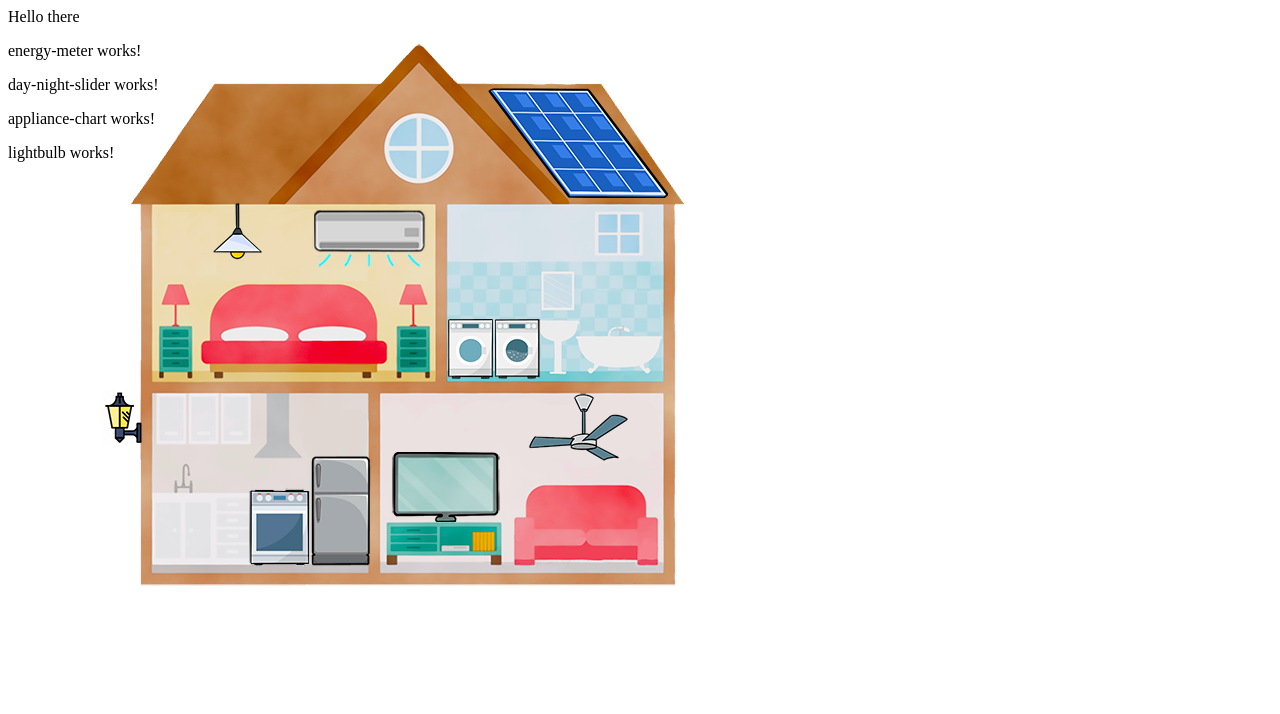
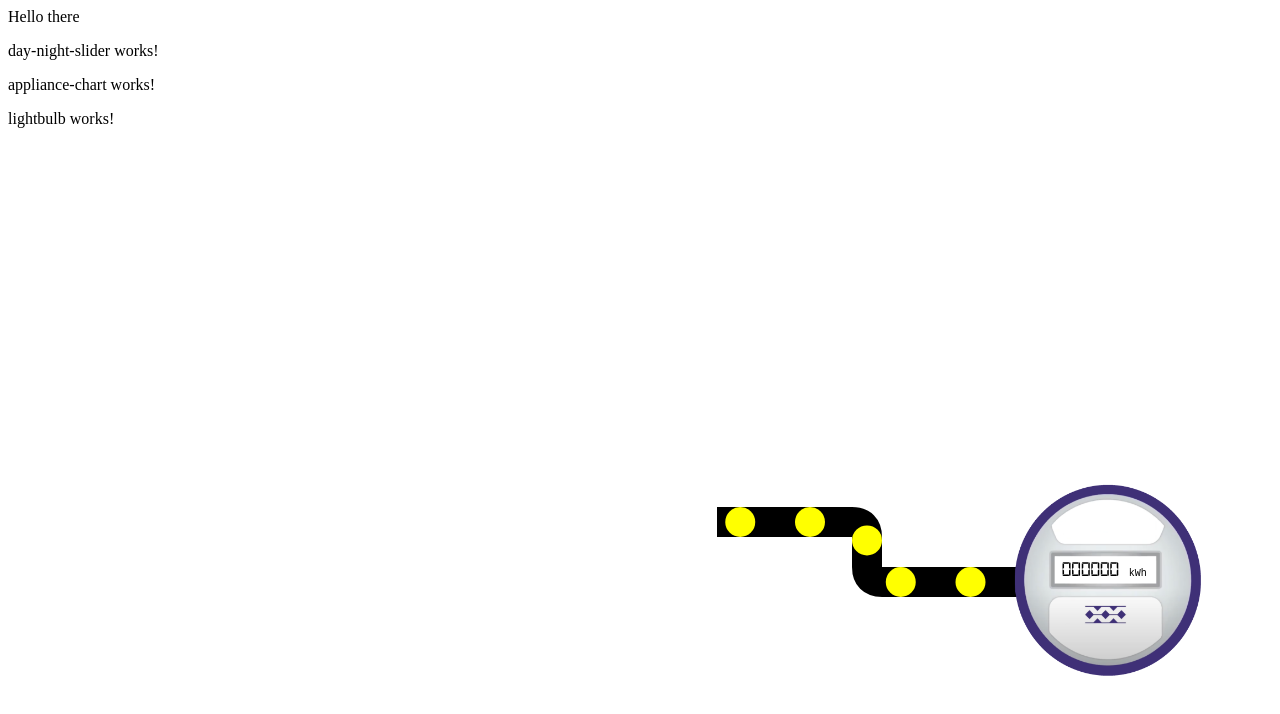
Before and after one commit to HACC2024/Watt-Patrol, an Angular app: page / in a window 1280 px wide. Shown: the top 714 px of the page. Built offline with nearby package versions, Linux system fonts and the light colour scheme.

Commit message:
added enery meter (images, fonts, and animation)

```diff
--- a/src/app/app.component.html
+++ b/src/app/app.component.html
@@ -2,7 +2,7 @@
   Hello there
 
   <app-energy-meter></app-energy-meter>
-  <app-house></app-house>
+  <!-- <app-house></app-house> -->
   <app-day-night-slider></app-day-night-slider>
   <app-appliance-chart></app-appliance-chart>
   <app-lightbulb></app-lightbulb>
--- a/src/app/energy-meter/energy-meter.component.html
+++ b/src/app/energy-meter/energy-meter.component.html
@@ -1 +1,11 @@
-<p>energy-meter works!</p>
+<div id="energy-meter">
+    <div id="energy-wire">
+        <svg id="svg-path" width="100%" height="100%" viewBox="0 0 200 100" class="path" preserveAspectRatio="xMidYMid meet">
+            <path id="myPath" d="M 0 10 L 90 10 Q 100 10 100 20 L 100 40 Q 100 50 110 50 L 200 50" stroke="#000" fill="transparent" stroke-width="20px" />
+        </svg>
+    </div>
+    <div id="heco-meter">
+        <img src="assets/images/energy-meter/meter.png" alt="Energy Meter" id="heco-meter-img" />
+        <p id="heco-meter-text"><span id="energy-value" [innerHTML]="energyValueString" #energy_value_span></span><span id="energy-unit">kWh</span></p>
+    </div>
+</div>
--- a/src/app/energy-meter/energy-meter.component.scss
+++ b/src/app/energy-meter/energy-meter.component.scss
@@ -0,0 +1,54 @@
+@font-face {
+  font-family: "digital";
+  src: url("../../assets/fonts/digital-7.ttf") format("truetype");
+  /* Optional: provide additional font formats for compatibility */
+  font-weight: normal;
+  font-style: normal;
+}
+#energy-meter {
+  position: absolute;
+  display: flex;
+  flex-direction: row;
+  left: 56%;
+  top: 60%;
+}
+
+#svg-path {
+  overflow: visible; /* Prevent clipping of the circle */
+}
+
+
+#heco-meter {
+  position: relative;
+  margin-left: -10px;
+}
+
+#heco-meter-img {
+  height: 200px;
+}
+
+#heco-meter-text {
+  font-size: 21px;
+  font-family: "digital";
+  color: #000;
+  margin: 0;
+  top: 78px;
+  left: 55px;
+  position: absolute;
+}
+
+#energy-unit {
+  font-family: "Courier New", Courier, monospace;
+  font-size: 10px;
+  text-align: right;
+}
+
+.blink {
+  animation: blink-animation 1s steps(1) infinite;
+}
+
+@keyframes blink-animation {
+  50% {
+    visibility: hidden;
+  }
+}
--- a/src/app/energy-meter/energy-meter.component.ts
+++ b/src/app/energy-meter/energy-meter.component.ts
@@ -1,10 +1,75 @@
-import { Component } from '@angular/core';
+import { Component, AfterViewInit, ElementRef, Renderer2, ViewChild } from '@angular/core';
 
 @Component({
   selector: 'app-energy-meter',
   templateUrl: './energy-meter.component.html',
   styleUrl: './energy-meter.component.scss'
 })
-export class EnergyMeterComponent {
+export class EnergyMeterComponent implements AfterViewInit {
+  public energyValue: number = 0;
+  public energyValueString: string = this.energyValue.toString().padStart(6, '0') + '&nbsp;';
+  private delay: number = 600; // 600ms delay between each circle
+  private duration: number = 3000; // duration of each circle's animation along the path
+  private circleRadius: number = 10;
+  private svg!: SVGSVGElement;
+  private path!: SVGPathElement;
+  private pathLength!: number;
 
+  @ViewChild('energy_value_span') energyValueSpan!: ElementRef;
+
+  constructor(private renderer: Renderer2, private elRef: ElementRef) {}
+
+  onButtonClick(): void {
+    if (this.energyValue >= 999999) {
+      this.energyValueString = '&nbsp;Error&nbsp;';
+      this.renderer.addClass(this.energyValueSpan.nativeElement, 'blink');
+    }
+    else {
+      this.energyValue += 1;
+      this.energyValueString = this.energyValue.toString().padStart(6, '0') + '&nbsp;';
+    }
+  }
+
+  ngAfterViewInit(): void {
+    this.svg = this.elRef.nativeElement.querySelector('svg') as SVGSVGElement;
+    this.path = this.elRef.nativeElement.querySelector('#myPath') as SVGPathElement;
+    this.pathLength = this.path.getTotalLength();
+
+    this.startAnimationFlow();
+  }
+
+  private createCircle(): void {
+    const circle = document.createElementNS("http://www.w3.org/2000/svg", "circle") as SVGCircleElement;
+    circle.setAttribute("r", this.circleRadius.toString());
+    circle.setAttribute("fill", "blue");
+    this.svg.appendChild(circle);
+
+    this.animateCircle(circle);
+  }
+
+  private animateCircle(circle: SVGCircleElement): void {
+    const startTime = performance.now();
+
+    const moveCircle = () => {
+      const currentTime = performance.now();
+      const progress = (currentTime - startTime) / this.duration;
+
+      if (progress < 1) {
+        const point = this.path.getPointAtLength(progress * this.pathLength);
+        circle.setAttribute("cx", point.x.toString());
+        circle.setAttribute("cy", point.y.toString());
+        circle.setAttribute("fill", "#ff0");
+        requestAnimationFrame(moveCircle);
+      } else {
+        this.svg.removeChild(circle); // Remove the circle once animation is done
+      }
+    };
+
+    requestAnimationFrame(moveCircle);
+  }
+
+  private startAnimationFlow(): void {
+    this.createCircle();
+    setInterval(() => this.createCircle(), this.delay);
+  }
 }
```
Also changed, not shown: src/assets/fonts/digital-7.ttf (added), src/assets/images/energy-meter/meter.png (added).
